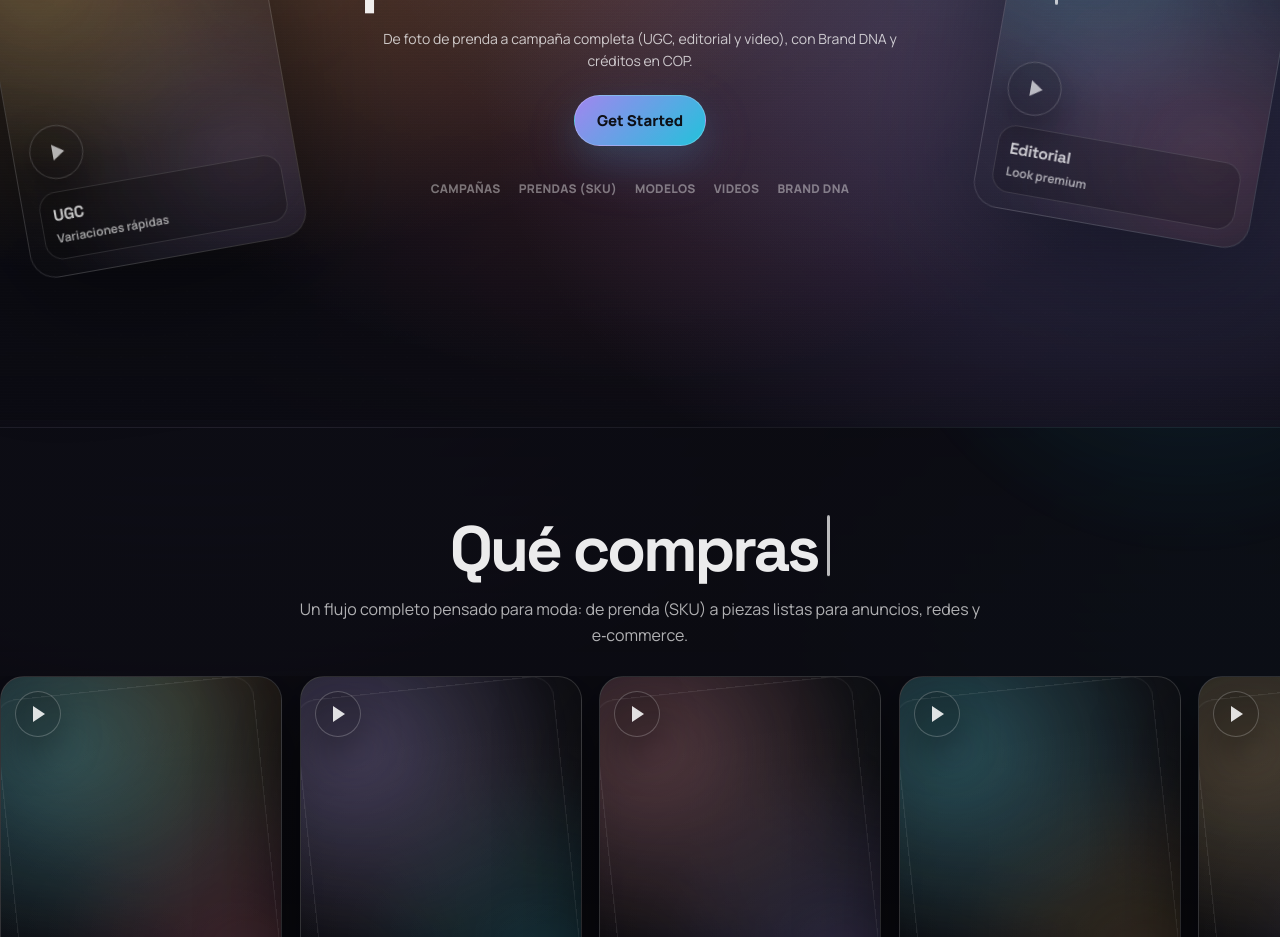
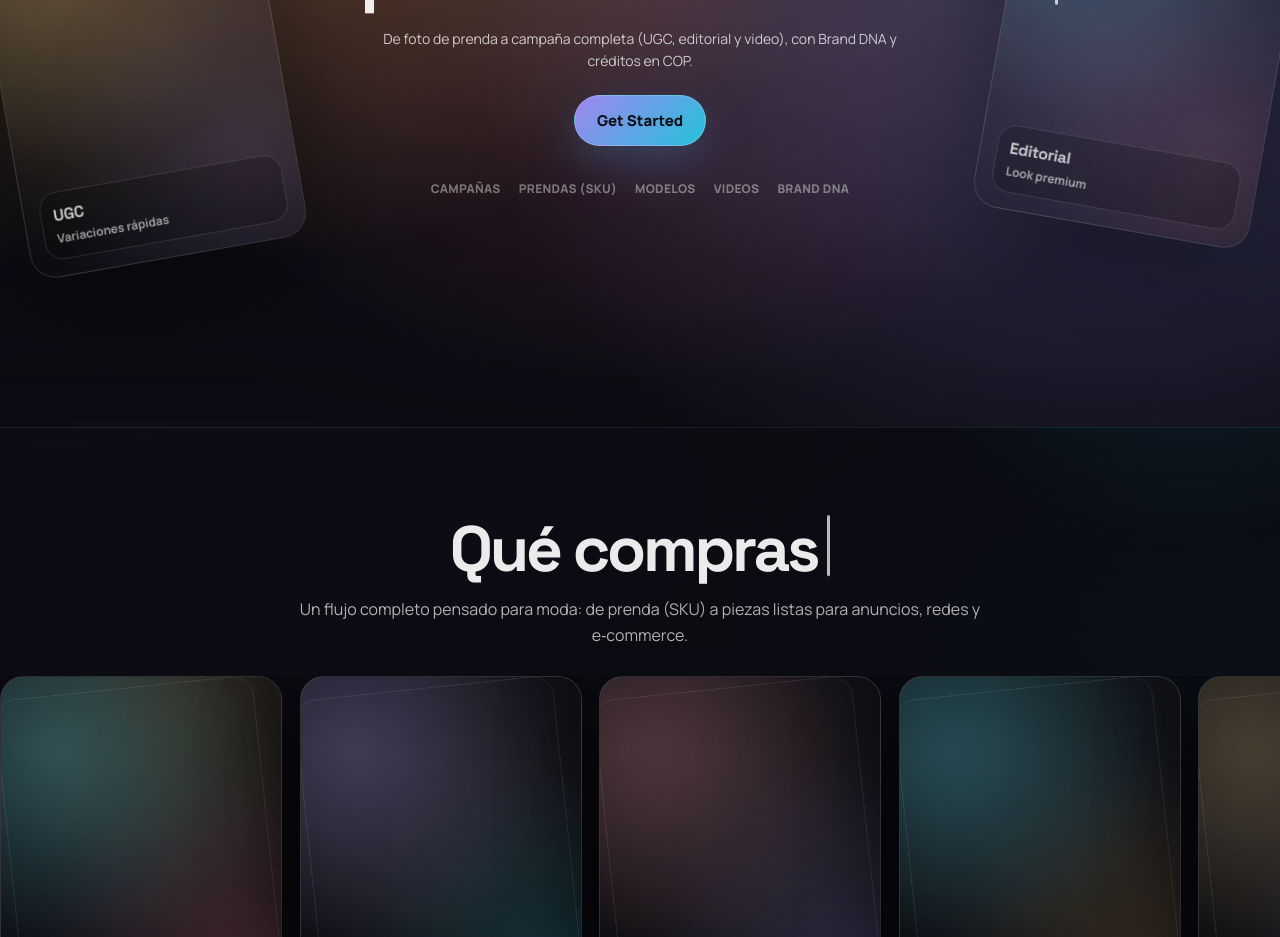
Before and after one commit to Jujo-95/virtual_estudio_web, a React (Vite) app: page / in a window 1280 px wide. Shown: the part 380-1317 px from the top of the page. Built offline with nearby package versions, Linux system fonts and the light colour scheme.

Commit message:
Remove play icons from hero and rail

```diff
--- a/src/App.jsx
+++ b/src/App.jsx
@@ -66,7 +66,6 @@ function App() {
           <div className="vs-hero-ambient" aria-hidden="true">
             <div className="vs-hero-side vs-hero-side--left">
               <div className="vs-hero-side-inner">
-                <div className="vs-hero-side-play" />
                 <div className="vs-hero-side-meta">
                   <div className="vs-hero-side-title">UGC</div>
                   <div className="vs-hero-side-sub">Variaciones rápidas</div>
@@ -75,7 +74,6 @@ function App() {
             </div>
             <div className="vs-hero-side vs-hero-side--right">
               <div className="vs-hero-side-inner">
-                <div className="vs-hero-side-play" />
                 <div className="vs-hero-side-meta">
                   <div className="vs-hero-side-title">Editorial</div>
                   <div className="vs-hero-side-sub">Look premium</div>
--- a/src/components/FeatureRail.jsx
+++ b/src/components/FeatureRail.jsx
@@ -49,7 +49,6 @@ function FeatureRail() {
             aria-label={`${item.title}: ${item.subtitle}`}
           >
             <div className="vs-rail-card" data-variant={item.variant} aria-hidden="true">
-              <div className="vs-rail-play" aria-hidden="true" />
               <div className="vs-rail-footer" aria-hidden="true">
                 <div className="vs-rail-footer-title">{item.title}</div>
                 <div className="vs-rail-footer-subtitle">{item.subtitle}</div>
--- a/src/index.css
+++ b/src/index.css
@@ -411,27 +411,6 @@ input {
   gap: 12px;
 }
 
-.vs-hero-side-play {
-  width: 54px;
-  height: 54px;
-  border-radius: 999px;
-  border: 1px solid rgba(255, 255, 255, 0.22);
-  background: rgba(0, 0, 0, 0.2);
-  display: grid;
-  place-items: center;
-  box-shadow: 0 18px 40px rgba(0, 0, 0, 0.45);
-}
-
-.vs-hero-side-play::before {
-  content: '';
-  width: 0;
-  height: 0;
-  border-left: 12px solid rgba(255, 255, 255, 0.82);
-  border-top: 8px solid transparent;
-  border-bottom: 8px solid transparent;
-  transform: translateX(2px);
-}
-
 .vs-hero-side-meta {
   border-radius: 18px;
   border: 1px solid rgba(255, 255, 255, 0.14);
@@ -770,30 +749,6 @@ input {
 .vs-rail-card[data-variant='credits']::before {
   background: radial-gradient(340px 340px at 28% 30%, rgba(34, 211, 238, 0.2), transparent 62%),
     radial-gradient(320px 320px at 72% 70%, rgba(251, 113, 133, 0.16), transparent 62%);
-}
-
-.vs-rail-play {
-  position: absolute;
-  top: 14px;
-  left: 14px;
-  width: 46px;
-  height: 46px;
-  border-radius: 999px;
-  border: 1px solid rgba(255, 255, 255, 0.22);
-  background: rgba(0, 0, 0, 0.18);
-  display: grid;
-  place-items: center;
-  box-shadow: 0 18px 40px rgba(0, 0, 0, 0.42);
-}
-
-.vs-rail-play::before {
-  content: '';
-  width: 0;
-  height: 0;
-  border-left: 12px solid rgba(255, 255, 255, 0.86);
-  border-top: 8px solid transparent;
-  border-bottom: 8px solid transparent;
-  transform: translateX(1px);
 }
 
 .vs-rail-footer {
```
